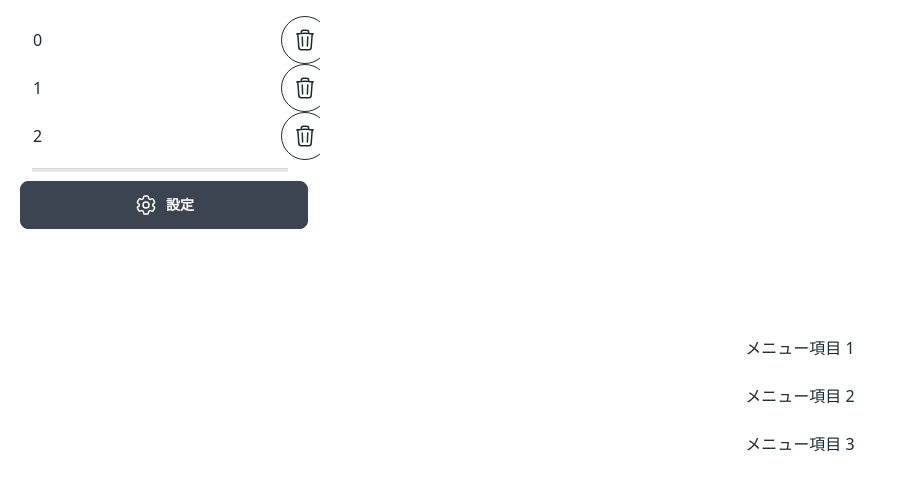
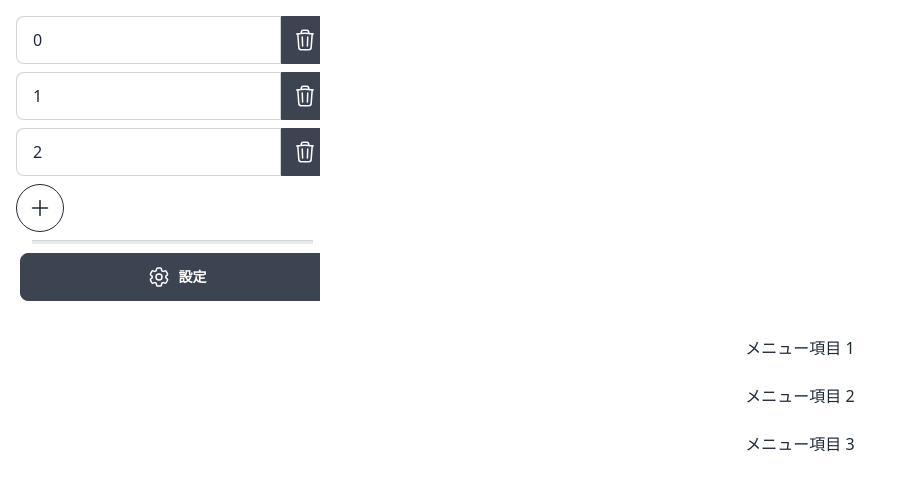
Before and after one commit to Katsushi21/WalkScope, a SvelteKit app in the folder client/: page / in a window 1280 px wide. Shown: the top 490 px of the page, without its empty margins (0-901 px from the left). Built offline with nearby package versions, Linux system fonts and the light colour scheme.

Commit message:
udpate: 条件追加ボタンの実装

```diff
--- a/client/src/routes/components/AddConditionButton.svelte
+++ b/client/src/routes/components/AddConditionButton.svelte
@@ -1,7 +1,19 @@
 <script lang="ts">
-	import IconButton from '@smui/icon-button';
+	import { createEventDispatcher } from 'svelte';
+
+	const dispatch = createEventDispatcher();
+	const addCondition = () => dispatch('addCondition');
 </script>
 
-<div style="display: flex; align-items: center;">
-	<IconButton class="material-icons" >add</IconButton>
-</div>
+<button class="btn btn-circle btn-outline" on:click={addCondition}>
+	<svg
+		xmlns="http://www.w3.org/2000/svg"
+		fill="none"
+		viewBox="0 0 24 24"
+		stroke-width="1.5"
+		stroke="currentColor"
+		class="w-6 h-6"
+	>
+		<path stroke-linecap="round" stroke-linejoin="round" d="M12 4.5v15m7.5-7.5h-15" />
+	</svg>
+</button>
--- a/client/src/routes/components/Condition.svelte
+++ b/client/src/routes/components/Condition.svelte
@@ -6,14 +6,13 @@
 
 	const dispatch = createEventDispatcher();
 
-	function deleteCondition(index: number) {
-		dispatch('deleteCondition', index);
-	}
+	const deleteCondition = (index: number) => dispatch('deleteCondition', index);
 </script>
 
-<div class="flex w-full">
-	<input bind:value type="text" class="input" />
-	<button class="btn btn-circle btn-outline" on:click={() => deleteCondition(index)}>
+<div class="form-control pb-2">
+	<div class="input-group">
+		<input bind:value type="text" class="input input-bordered" />
+		<button class="btn btn-square" on:click={() => deleteCondition(index)}>
 			<svg
 				xmlns="http://www.w3.org/2000/svg"
 				fill="none"
@@ -30,3 +29,4 @@
 			</svg>
 		</button>
 	</div>
+</div>
--- a/client/src/routes/components/ConditionList.svelte
+++ b/client/src/routes/components/ConditionList.svelte
@@ -1,6 +1,8 @@
 <script lang="ts">
 	import CityCondition from './CityCondition.svelte';
+	import ScopeCondition from './ScopeCondition.svelte';
 	import Condition from './Condition.svelte';
+	import AddConditionButton from './AddConditionButton.svelte';
 
 	type Conditions = {
 		city: string;
@@ -8,16 +10,23 @@
 		scope: number;
 	};
 
-	let conditions: Conditions = { city: '', condition: ['0', '1', '2'], scope: 100 };
+	let conditions: Conditions = { city: 'yokohama', condition: ['0', '1', '2'], scope: 100 };
 
 	const deleteCondition = (index: number): void => {
 		conditions.condition.splice(index, 1);
 		conditions = conditions;
 	};
+	const addCondition = (): void => {
+		conditions.condition.push('');
+		conditions = conditions;
+	};
 </script>
 
 <CityCondition city={conditions.city} />
-
+<ScopeCondition scope={conditions.scope} />
 {#each conditions.condition as value, index}
 	<Condition {index} {value} on:deleteCondition={() => deleteCondition(index)} />
 {/each}
+{#if conditions.condition.length < 5}
+	<AddConditionButton on:addCondition={addCondition} />
+{/if}
--- /dev/null
+++ b/client/src/routes/components/ScopeCondition.svelte
@@ -0,0 +1,3 @@
+<script>
+	export let scope;
+</script>
```
Lines whose indentation alone changed are shown as unchanged.
